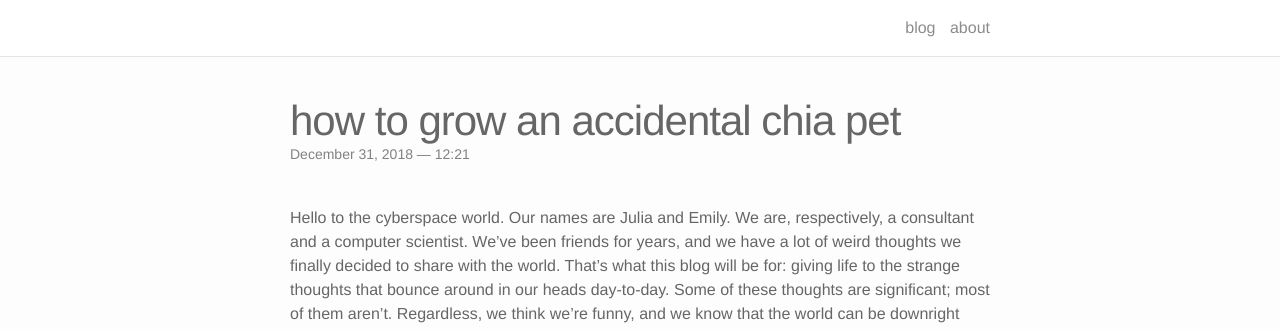
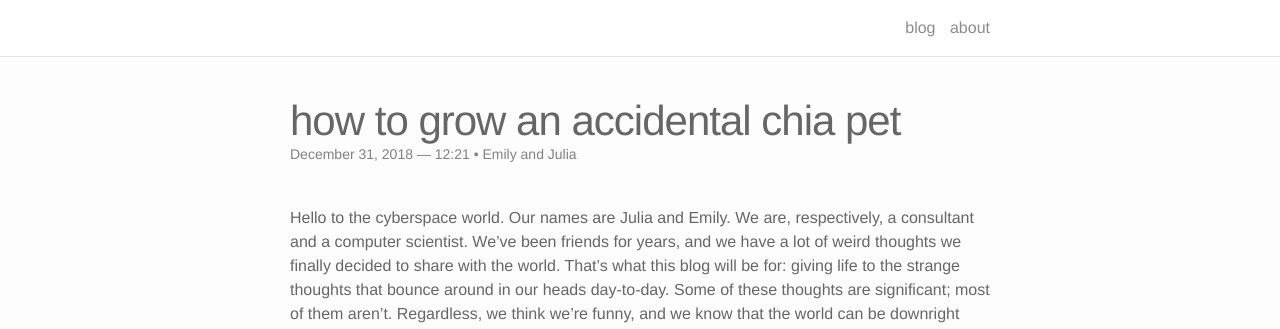
Before and after one commit to juliahensel/juliahensel.github.io, a Jekyll site: the page built from _posts/2018-12-31-intro.markdown, in a window 1280 px wide and 900 px high. Shown: the top 329 px of the window. Built offline with Jekyll 4.4.1, drawn with Linux system fonts in a browser that asks for light colours; nearby versions of some CDN libraries.

```diff
--- a/_config.yml
+++ b/_config.yml
@@ -1,16 +1,16 @@
 # Site settings
 title: The Accidental Chiapet
 email: emily.j.willson@gmail.com
-description: > # this means to ignore newlines until "baseurl:"
-            A blog on life, love, and embracing the groutfit.
+description: A blog about life, work, and embracing the groutfit.
 baseurl:  # the subpath of your site, e.g. /blog/
-url:  # the base hostname & protocol for your site
-twitter_username: emjoywill
-github_username:  emjoywill
+url: http://accidentalchiapet.com  # the base hostname & protocol for your site
+author: Emily Willson and Julia Hensel
 
 # Build settings
 markdown: kramdown
-plugins: [jekyll-paginate]
+plugins:
+  - jekyll-paginate
+  - jekyll-feed
 
 highlighter: rouge
 
--- a/_includes/head.html
+++ b/_includes/head.html
@@ -9,5 +9,8 @@
     <link rel="stylesheet" href="{{ site.baseurl }}/css/main.css">
     <link rel="canonical" href="{{ page.url | replace:'index.html','' | prepend: site.baseurl | prepend: site.url }}">
 
-    <link rel="stylesheet" href="//maxcdn.bootstrapcdn.com/font-awesome/4.3.0/css/font-awesome.min.css">
+    <link rel="stylesheet"
+          href="//maxcdn.bootstrapcdn.com/font-awesome/4.3.0/css/font-awesome.min.css">
+
+    {% feed_meta %}
 </head>
--- a/_posts/2018-12-31-intro.markdown
+++ b/_posts/2018-12-31-intro.markdown
@@ -3,6 +3,7 @@ layout: post
 title:  how to grow an accidental chia pet
 date:   2018-12-31 12:21:32
 description: an intro to this blog
+author: Emily and Julia
 ---
 
 Hello to the cyberspace world. Our names are Julia and Emily. We are, respectively, a consultant and a computer scientist. We’ve been friends for years, and we have a lot of weird thoughts we finally decided to share with the world. That’s what this blog will be for: giving life to the strange thoughts that bounce around in our heads day-to-day. Some of these thoughts are significant; most of them aren’t. Regardless, we think we’re funny, and we know that the world can be downright mean. Sometimes, it’s nice to take life with a grain of salt and a laugh or two. We hope the Accidental Chia Pet can provide both for you.
```
Also changed, not shown: _layouts/default.html (line endings or trailing spaces).
